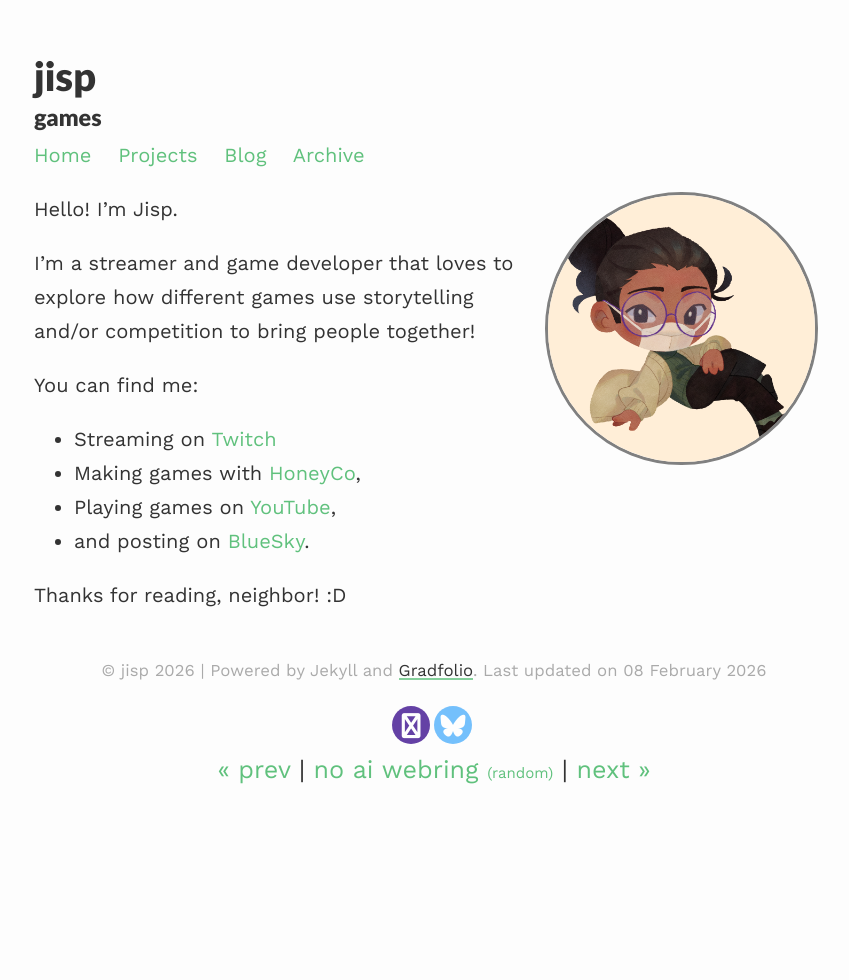
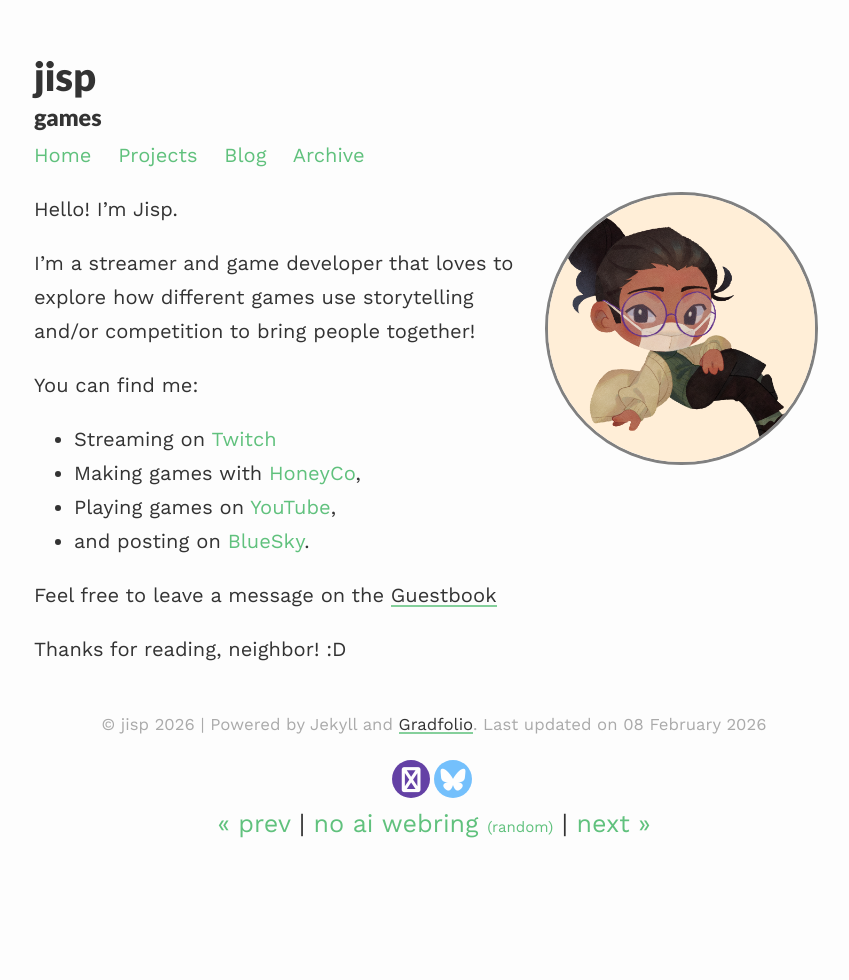
Before and after one commit to AlirpJ/alirpj.github.io, a Jekyll site: the page built from index.md, in a window 1280 px wide. Shown: the whole page, without its empty margins (206-1055 px from the left). Built offline with Jekyll 4.4.1, drawn with Linux system fonts in a browser that asks for light colours.

Commit message:
Add guestbook

```diff
--- a/index.md
+++ b/index.md
@@ -18,4 +18,6 @@ You can find me:
 - Playing games on [YouTube](https://www.youtube.com/@JispGames),
 - and posting on [BlueSky](https://bsky.app/profile/jispgames.bsky.social).
 
+Feel free to leave a message on the [Guestbook](https://jisp.atabook.org/)
+
 Thanks for reading, neighbor! :D
```
